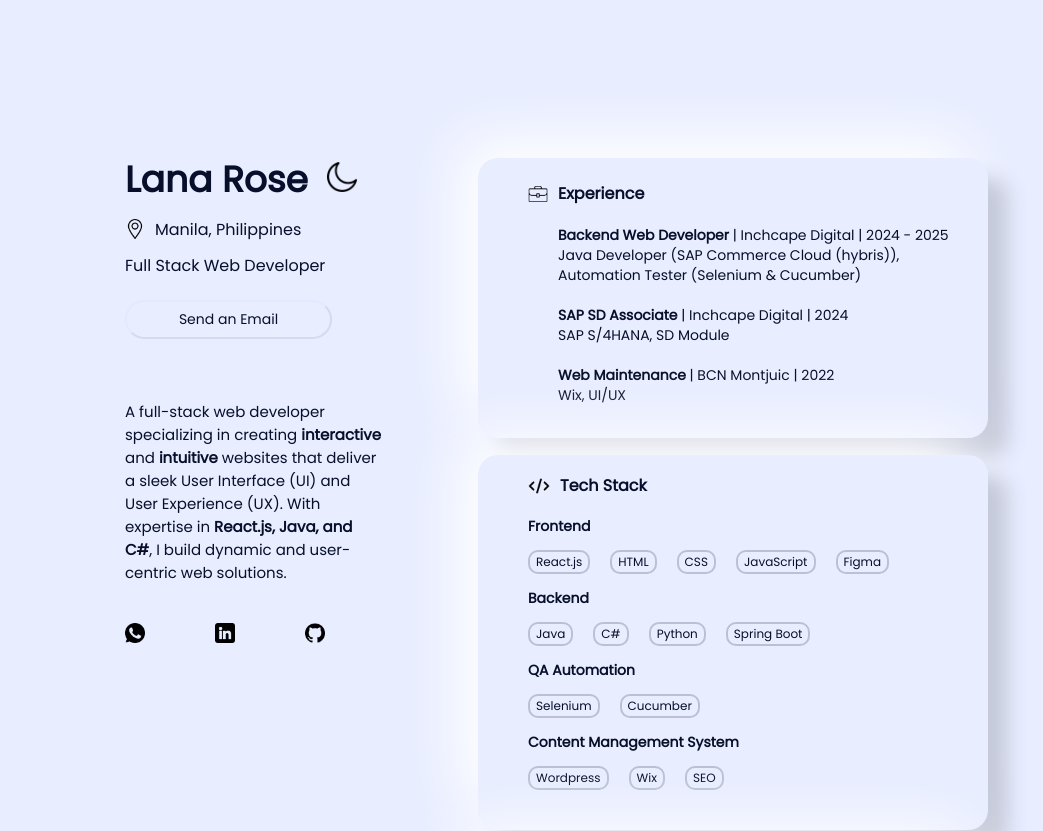
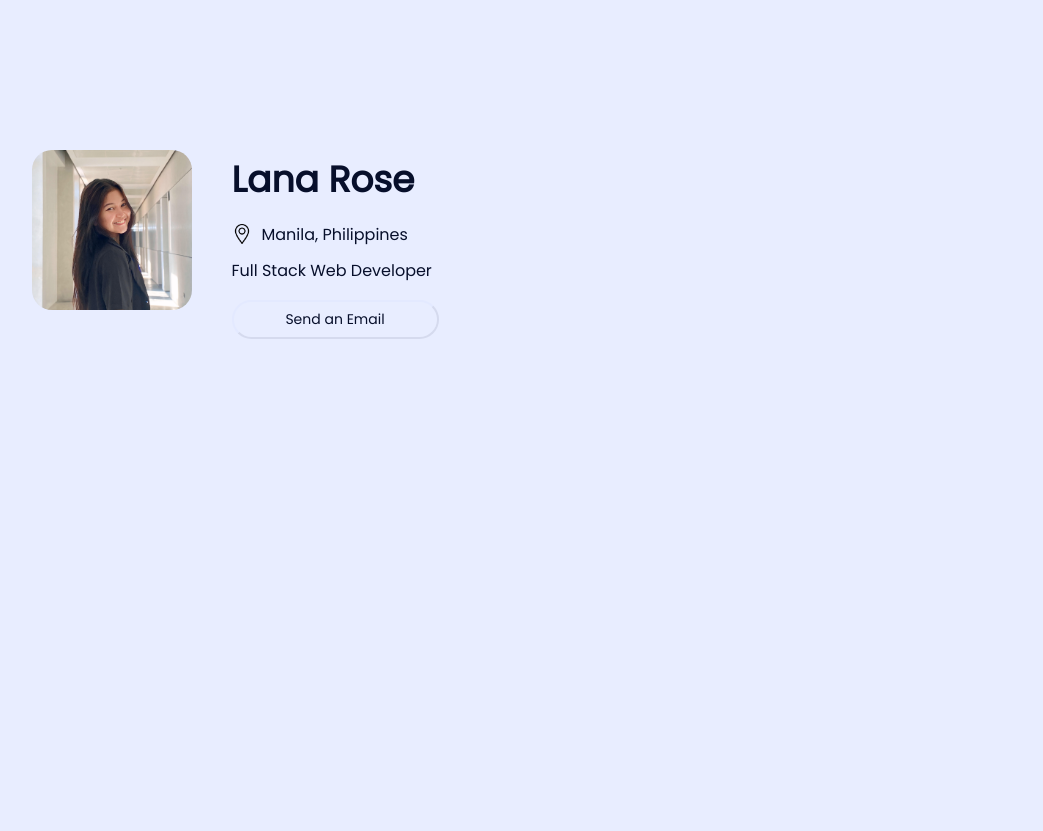
Before and after one commit to lanarosedg/About, a React (Vite) app: page / in a window 1280 px wide. Shown: the top 831 px of the page, without its empty margins (91-1134 px from the left). Built offline with nearby package versions, Linux system fonts and the light colour scheme.

Commit message:
Modified the grid-template

```diff
--- a/src/App.jsx
+++ b/src/App.jsx
@@ -1,3 +1,4 @@
+import Photo from './Photo.jsx';
 import Name from './Name.jsx';
 import Introduction from './Introduction.jsx';
 import Email from './Email.jsx';
@@ -8,20 +9,22 @@ import LifeOutside from './LifeOutside.jsx';
 import Projects from './Projects.jsx';
 import Footer from './Footer.jsx';
 
+
 function App() {
   return(
     <>
       <div class="App">
+        <Photo/>
         <Name/>
         <Email/>
-        <Introduction/>
+        {/* <Introduction/>
         <Contacts/>
         <Experience/>
         <TechStack/>
         <LifeOutside/>
 
         <Projects/>
-        <Footer/>
+        <Footer/> */}
       </div>
     </>
   );
--- a/src/Name.jsx
+++ b/src/Name.jsx
@@ -9,14 +9,14 @@ function Name() {
     return(
         <div class="nameContainer">
             <p class="nameTitle">Lana Rose &nbsp;
-                <a
+                {/* <a
                     href=""
                     className="moonLink"
                     onMouseEnter={() => setMoonIcon(moonBlack)}
                     onMouseLeave={() => setMoonIcon(moon)}
                     >
                     <img src={moonIcon} alt="moon" class='moonIcon'/>
-                </a>
+                </a> */}
             </p>
             <p class="location">
                 <img src={location} alt="location" class="logo"/>
--- /dev/null
+++ b/src/Photo.jsx
@@ -0,0 +1,11 @@
+import photo from './assets/semi-formalPhoto.jpg';
+
+function Photo() {
+    return (
+        <div className="photo">
+            <img className="formalPhoto" src={photo} alt="" />
+        </div>
+    )
+}
+
+export default Photo;
--- a/src/index.css
+++ b/src/index.css
@@ -6,8 +6,25 @@
 
 .App {
   display: grid;
-  grid-template-columns: 1fr 263px 90px 495px 1fr;
-  grid-template-rows: 150px 90px 50px 40px 15px 50px 52px 41px 100px 30px 222px 41px 212px 1px 365px 100px;
+  grid-template-columns: 1fr 160px 40px 210px 145px 480px 1fr;
+  grid-template-rows: 142px 115px 50px 47px 67px 43px 157px 57px 22px 405px 43px 290px 43px 365px 285px 100px;
+}
+
+/*        */
+/*        */
+/* PHOTO  */
+/*        */
+/*        */
+
+.photo {
+  grid-area: 2 / 2 / 3 / 3;
+  position: sticky;
+}
+
+.formalPhoto {
+  width: 160px;
+  height: 160px;
+  border-radius: 20px;
 }
 
 /*      */
@@ -41,9 +58,8 @@
   flex-direction: column;
   justify-content: center;
   align-items: left;
-  grid-area: 2 / 2 / 2 / 2;
+  grid-area: 2 / 4 / 2 / 5;
   position: sticky;
-  top: 160px;
 }
 
 .nameTitle {
@@ -77,7 +93,7 @@
   display: flex;
   flex-direction: center;
   justify-content: left;
-  grid-area: 4 / 2 / 5 / 2;
+  grid-area: 3 / 4 / 3 / 4;
   position: sticky;
   top: 300px;
 }
```
Also changed, not shown: src/assets/semi-formalPhoto.jpg (added).
